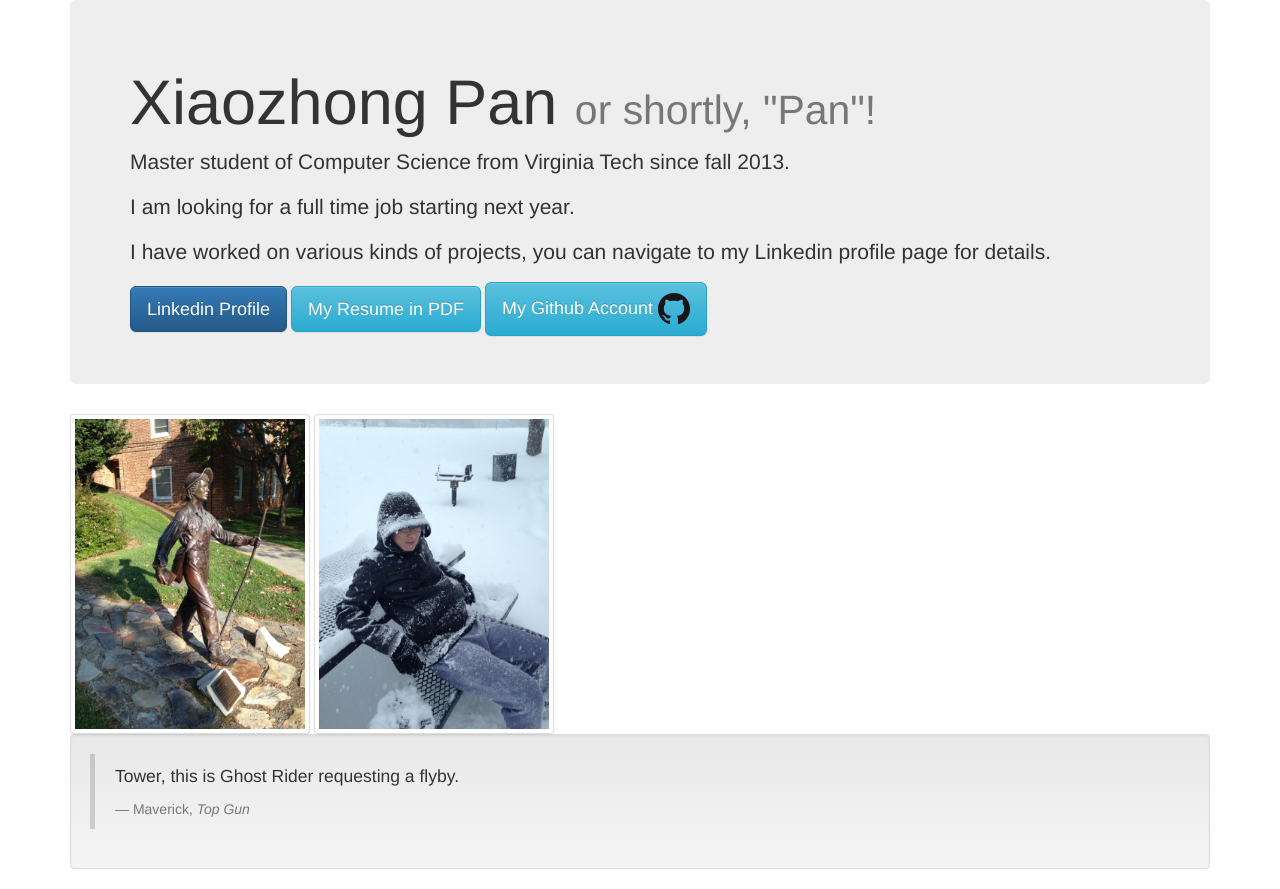
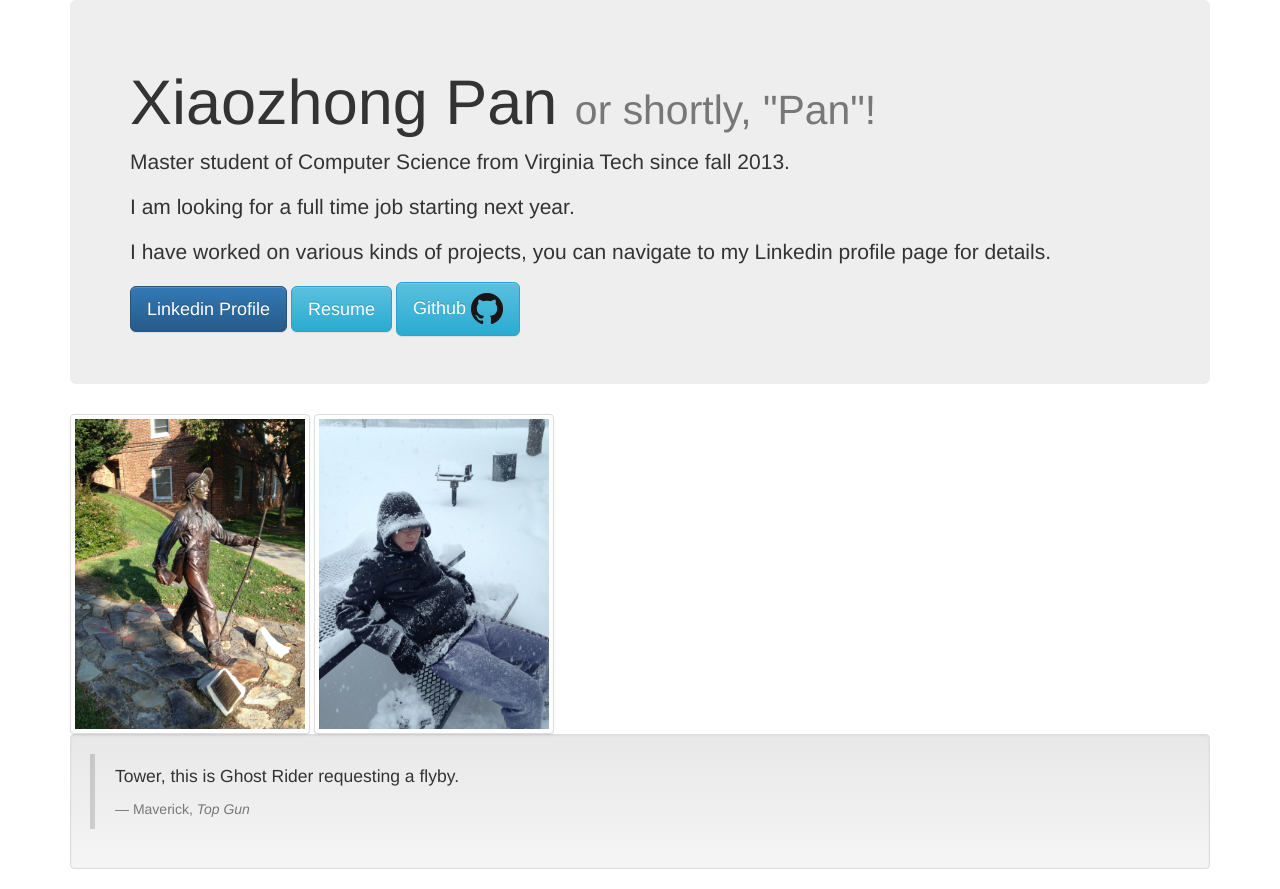
Before and after one commit to bladepan/bladepan.github.io, a plain HTML site: page index.html in a window 1280 px wide. Drawn offline with nearby package versions, Linux system fonts and the light colour scheme.

Commit message:
update wording

```diff
--- a/index.html
+++ b/index.html
@@ -51,10 +51,10 @@
 
 
       <a class="btn btn-primary btn-lg" href="http://www.linkedin.com/profile/view?id=109264793" target="_blank">Linkedin Profile</a>
-      <a class="btn btn-info btn-lg" href="XiaozhongPanResume.pdf" target="_blank">My Resume in PDF</a>
+      <a class="btn btn-info btn-lg" href="XiaozhongPanResume.pdf" target="_blank">Resume</a>
 
        <a title="My Github Account" href="https://github.com/bladepan/" target="_blank" class="btn btn-info btn-lg">
-      <span>My Github Account</span> <img src="GitHub-Mark/PNG/GitHub-Mark-32px.png"/></a>
+      <span>Github</span> <img src="GitHub-Mark/PNG/GitHub-Mark-32px.png"/></a>
     </div>
 
     <div class="panel panel-default" style="display:none">
@@ -75,7 +75,6 @@
     <img data-src="holder.js/240x320" src="img/2014-02-13.jpg" class="img-thumbnail" alt="William Caldwell" style="width: 240px; height: 320px;"/>
     </div>
 
-
       <div class="well">
         <blockquote>
           <p>Tower, this is Ghost Rider requesting a flyby.</p>
@@ -84,12 +83,6 @@
 
       </div>
 
-
     </div> <!-- /container -->
-
-
-
-    <script src="js/jquery-2.0.3.min.js"></script>
-    <script src="js/bootstrap.min.js"></script>
   </body>
 </html>
```
Also changed, not shown: 1 other file.
